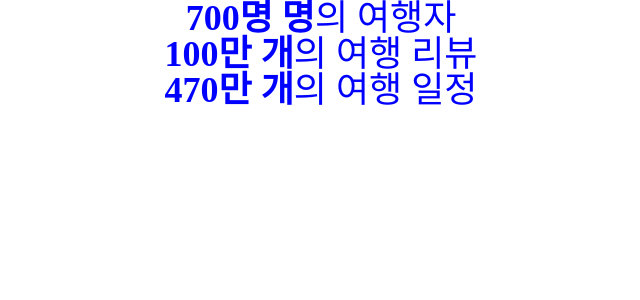
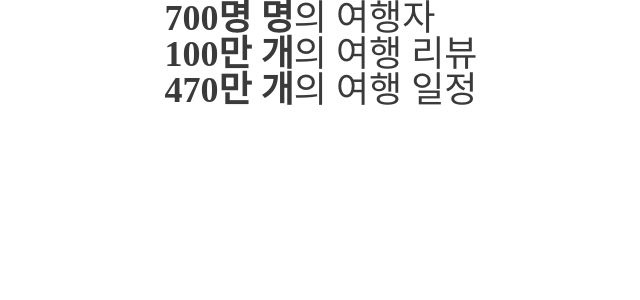
Before and after one commit to Clzzi/Triple-Frontend-Homework, a React app: page / in a window 1280 px wide. Shown: the top 300 px of the page, without its empty margins (319-959 px from the left). Built offline with nearby package versions, Linux system fonts and the light colour scheme.

Commit message:
ADD: custom CSS props in List Component

```diff
--- a/src/components/StatList/index.tsx
+++ b/src/components/StatList/index.tsx
@@ -1,3 +1,5 @@
+import { css } from '@emotion/react'
+
 import Bold from '@/styles/Bold'
 import Text from '@/components/common/Text'
 import ColorPalette from '@/constants/color'
@@ -22,8 +24,13 @@ const StatItem = ({ emphasizeStat, message }: StatItemProps) => {
 }
 
 const StatList = () => {
+  const StatListCustomStyle = css`
+    color: ${ColorPalette.black900};
+    text-align: start;
+  `
+
   return (
-    <List direction="column" style={{ color: ColorPalette.black900 }}>
+    <List direction="column" css={StatListCustomStyle}>
       <StatItem emphasizeStat="700명 명" message="의 여행자" />
       <StatItem emphasizeStat="100만 개" message="의 여행 리뷰" />
       <StatItem emphasizeStat="470만 개" message="의 여행 일정" />
--- a/src/components/common/List.tsx
+++ b/src/components/common/List.tsx
@@ -1,10 +1,12 @@
 import React, { HTMLAttributes, ReactNode } from 'react'
 import styled from '@emotion/styled'
+import { SerializedStyles } from '@emotion/react'
 
 type FlexDirection = 'row' | 'column'
 interface Props extends HTMLAttributes<HTMLUListElement> {
   children: ReactNode
   direction: FlexDirection
+  css?: SerializedStyles
 }
 
 const StyledUl = styled.ul<{ direction: FlexDirection }>`
--- a/src/components/common/ListItem.tsx
+++ b/src/components/common/ListItem.tsx
@@ -5,9 +5,7 @@ interface Props extends LiHTMLAttributes<HTMLLIElement> {
   children: ReactNode
 }
 
-const StyledLi = styled.li`
-  color: blue;
-`
+const StyledLi = styled.li``
 
 const ListItem = ({ children, ...props }: Props) => {
   return <StyledLi {...props}>{children}</StyledLi>
--- a/src/components/common/Text.tsx
+++ b/src/components/common/Text.tsx
@@ -8,7 +8,7 @@ interface Props extends HTMLAttributes<HTMLSpanElement> {
 
 const StyledText = styled.span<{ fontSize: string }>`
   font-size: ${(props) => props.fontSize};
-  font-weight: 'normal';
+  font-weight: normal;
 `
 
 const Text = ({ fontSize = '14px', children, ...props }: Props) => {
```
